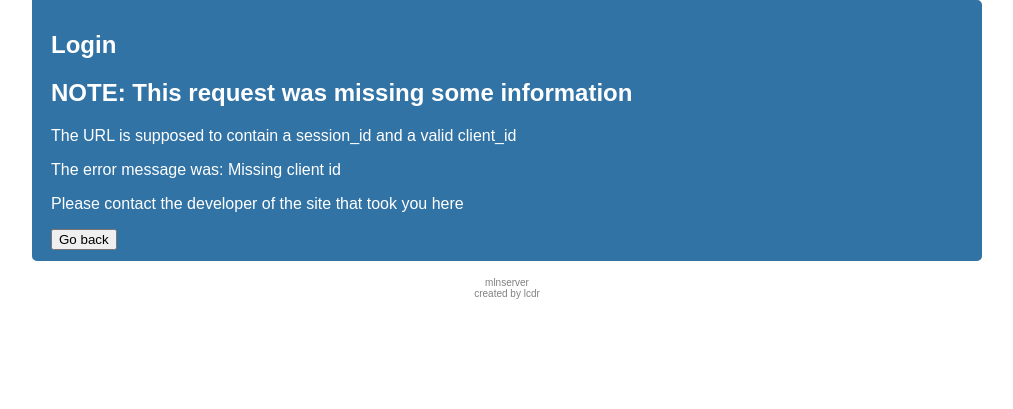
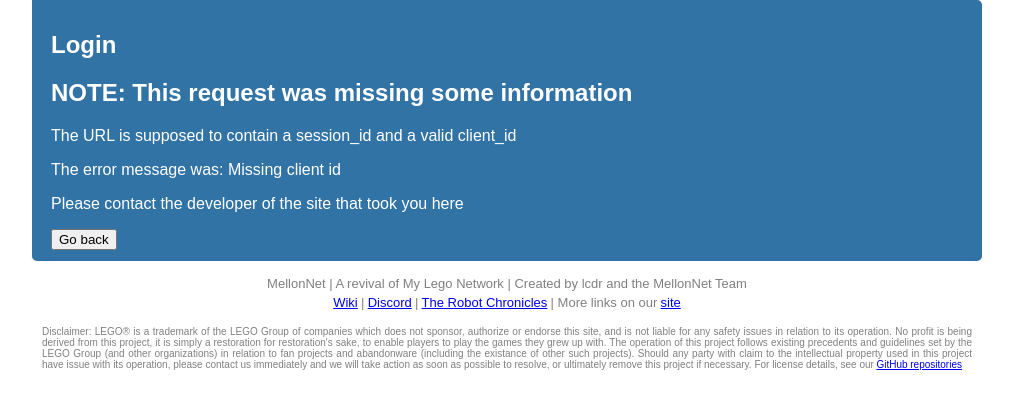
Before and after one commit to MellonNet/mln-backend-emulator, a Django app: page /oauth in a window 1280 px wide. Shown: the part 50-459 px from the top of the page, without its empty margins (133-1146 px from the left). Run offline with Django 3.2, Linux system fonts and the light colour scheme; parts of the project's set-up code (start-up, migrations or seed data) failed here and were passed over.

Commit message:
Click back + other fixes (#62)
- fix some module clickbacks
- don't run webhooks for message.send_template
- added links + disclaimer to footer

```diff
--- a/mln/models/static/module_handlers.py
+++ b/mln/models/static/module_handlers.py
@@ -31,10 +31,7 @@
 
 	def on_click(self, module, clicker):
 		if random.random()*100 >= self.probability: return
-		if module.owner.profile.is_networker:
-			random_friend = clicker
-		else:
-			random_friend = choose_friend(module.owner)
+		random_friend = choose_friend(module.owner)
 		if random_friend is None: return  # lol ain't got no friends :(
 		print("Sending mail...")
 		send_template(self.message, module.owner, random_friend)
@@ -69,6 +66,7 @@
 	def should_yield(self, module): return True
 
 	def distribute_items(self, module, clicker):
+		if clicker.profile.is_networker: return
 		assert_has_item(clicker, self.item_id, self.qty)
 		remove_inv_item(clicker, self.item_id, self.qty)
 
--- a/mln/services/message.py
+++ b/mln/services/message.py
@@ -79,7 +79,6 @@
 		if attachment is not None:  # send any attachment back to the user
 			attachment.message = reply
 			attachment.save()
-		run_message_webhooks(reply)
 
 def attach(message: Message, attachment: Attachment):
 	message.attachments.create(item_id=attachment.item_id, qty=attachment.qty)
@@ -108,7 +107,6 @@
 	message = Message.objects.create(sender=sender, recipient=recipient, body=template.body)
 	for attachment in template.attachments.all():
 		attach(message, attachment)
-	run_message_webhooks(message)
 	return message
 
 def first_obtained_item(user, item_id):
--- a/mln/static/mln/style.css
+++ b/mln/static/mln/style.css
@@ -6,10 +6,25 @@
 }
 
 footer {
-	color: grey;
+	color: grey
+}
+
+footer a {
+	margin-left: 0.25em;
+	margin-right: 0.25em;
+}
+
+footer > #credits {
+	font-size: small;
+	text-align: center;
+	line-height: 1.5em;
+}
+
+footer > #disclaimer {
+	text-align: justify;
 	font-size: x-small;
-	padding: 1rem;
-	text-align: center;
+	margin-left: 10px;
+	margin-right: 10px;
 }
 
 nav {
--- a/mln/templates/mln/ui/base.html
+++ b/mln/templates/mln/ui/base.html
@@ -33,8 +33,22 @@
 {% endblock %}
 </main>
 <footer>
-mlnserver<br>
-created by lcdr
+	<p id="credits">
+		MellonNet | A revival of My Lego Network | Created by lcdr and the MellonNet Team
+		<br>
+		<a href="https://mellonnet.com/wiki">Wiki</a> |
+		<a href="https://mellonnet.com/discord">Discord</a> |
+		<a href="https://robot-chronicles.mellonnet.com">The Robot Chronicles</a> |
+		More links on our
+		<a href="https://mellonnet.com">site</a>
+	</p>
+	<p id="disclaimer">
+		Disclaimer: LEGO® is a trademark of the LEGO Group of companies which does not sponsor, authorize or endorse this site, and is not liable for any safety issues in relation to its operation.
+		No profit is being derived from this project, it is simply a restoration for restoration's sake, to enable players to play the games they grew up with.
+		The operation of this project follows existing precedents and guidelines set by the LEGO Group (and other organizations) in relation to fan projects and abandonware (including the existance of other such projects).
+		Should any party with claim to the intellectual property used in this project have issue with its operation, please contact us immediately and we will take action as soon as possible to resolve, or ultimately remove this project if necessary.
+		For license details, see our <a href="https://mellonnet.com/github">GitHub repositories</a>
+	</p>
 </footer>
 </body>
 </html>
```
